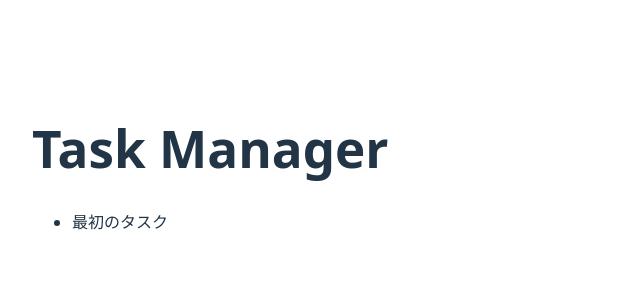
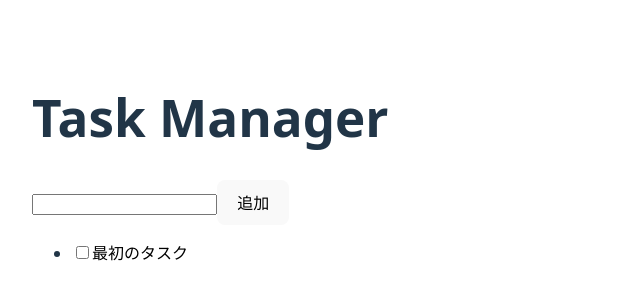
Before and after one commit to N-H-fujita/learning-task-manager, a React (Vite) app: page / in a window 1280 px wide. Shown: the part 232-532 px from the top of the page, without its empty margins (0-640 px from the left). Built offline with nearby package versions, Linux system fonts and the light colour scheme.

Commit message:
feat: タスクを完了・未完了に切り替え可能にする

```diff
--- a/src/App.jsx
+++ b/src/App.jsx
@@ -8,15 +8,64 @@ function App() {
       completed: false,
     },
   ]);
+  const toggleCompleted = (id) => {
+    setTasks(
+      tasks.map((task) =>
+        task.id === id
+          ? { ...task, completed: !task.completed }
+          : task
+      )
+    );
+  };
+
+  const [title, setTitle] = useState('');
+  const handleAddTask = () => {
+    if(title === '') return;
+    setTasks([
+      ...tasks,
+      {
+        id: Date.now(),
+        title,
+        completed: false,
+      },
+    ]);
+    setTitle('');
+  };
 
   return (
     <main style={{ padding: '2rem' }}>
       <h1>Task Manager</h1>
+
+      <div>
+        <input
+          type="text"
+          value={title}
+          onChange={(e) => setTitle(e.target.value)}
+        />
+        <button onClick={handleAddTask}>追加</button>
+      </div>
+
       <ul>
         {tasks.map((task) => (
-          <li key={task.id}>{task.title}</li>
-        ))
-        }
+          <li key={task.id}>
+            <input
+              type='checkbox'
+              checked={task.completed}
+              onChange={() => toggleCompleted(task.id)}
+              style={{ cursor: 'pointer' }}
+            />
+            <span
+              onClick={() => toggleCompleted(task.id)}
+              style={{
+                cursor: 'pointer',
+                textDecoration: task.completed ? 'line-through' : 'none',
+                color: task.completed ? '#888' : '#000'
+              }}
+            >
+              {task.title}
+            </span>
+          </li>
+        ))}
       </ul>
     </main>
   )
```
